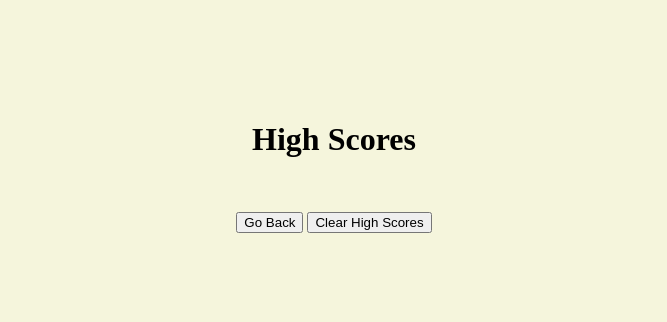
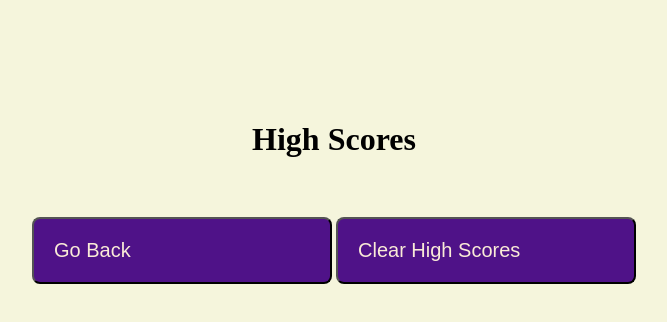
Before and after one commit to PapaSpinach/WebAPIQuiz, a plain HTML site: page high-scores.html in a window 1280 px wide. Shown: the whole page, without its empty margins (306-973 px from the left). Drawn offline with Linux system fonts and the light colour scheme.

Commit message:
finalized highscores and quiz html along with styles

```diff
--- a/high-scores.html
+++ b/high-scores.html
@@ -15,8 +15,8 @@
         </ol>
 
         <div>
-            <button onClick="goBack()">Go Back</button>
-            <button onClick="clearHighScores()">Clear High Scores</button>
+            <button class="button" onClick="goBack()">Go Back</button>
+            <button class="button" onClick="clearHighScores()">Clear High Scores</button>
         </div>
     </main>
 </body>
--- a/styles.css
+++ b/styles.css
@@ -41,7 +41,7 @@ html {
     font-weight: bold;
 }
 
-.quiz-answer {
+.button {
     margin-left: auto;
     margin-right: auto;
     background-color: rgb(79, 18, 136);
```
Also changed, not shown: quiz.html (+4 -4 lines).
